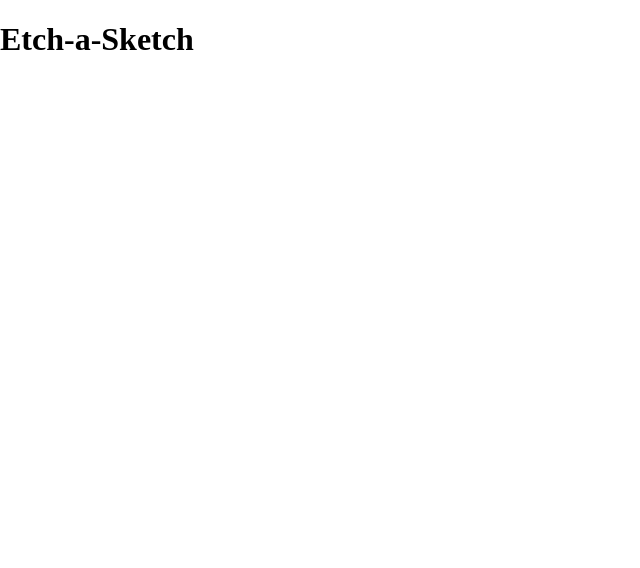
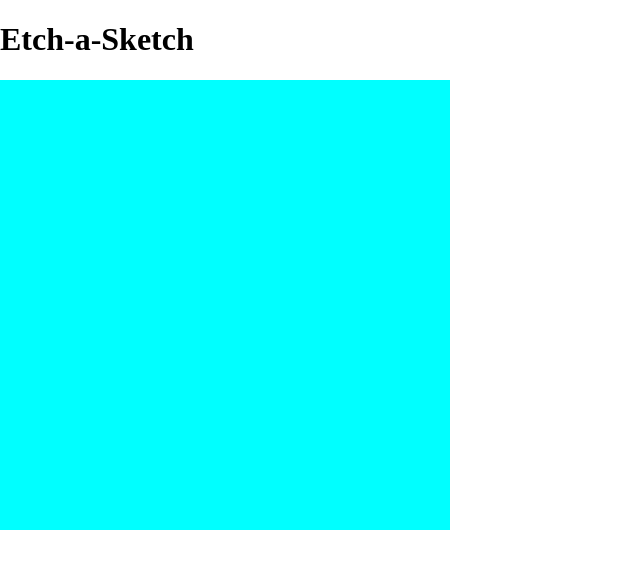
Before and after one commit to keifer-may/etch-a-sketch, a plain HTML site: page index.html in a window 1280 px wide. Shown: the whole page, without its empty margins (0-640 px from the left). Drawn offline with Linux system fonts and the light colour scheme.

Commit message:
Set up initial canvas for the app

```diff
--- a/app.js
+++ b/app.js
@@ -0,0 +1,13 @@
+const numItems = 50;
+const canvas = document.querySelector('.container');
+
+function createGrid(width) {
+  for (let i = 0; i < width * width; i++) {
+    const wide = document.createElement('div');
+    canvas.appendChild(wide);
+  }
+  canvas.setAttribute('style', `grid-template-columns: repeat(${width}, auto);
+  grid-template-rows: repeat(${width}, auto);`);
+}
+
+createGrid(numItems);
--- a/style.css
+++ b/style.css
@@ -3,3 +3,14 @@
   margin: 0;
   min-height: 100%vh;
 }
+
+.container{
+  height: 450px;
+  width: 450px;
+  display: grid;
+  background-color: aqua;
+}
+
+/* .container *{
+  border: 2px solid black;
+} */
```
